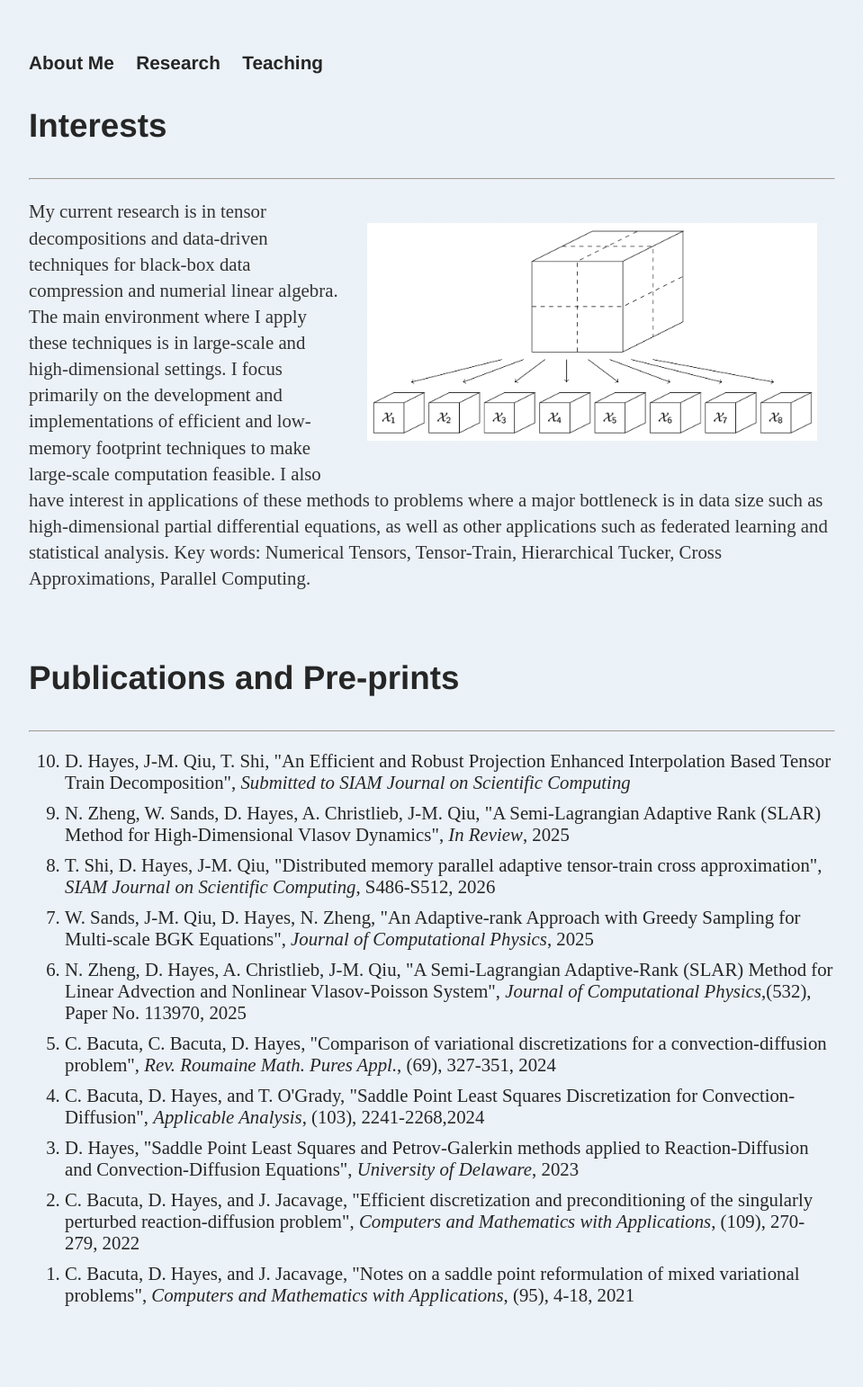
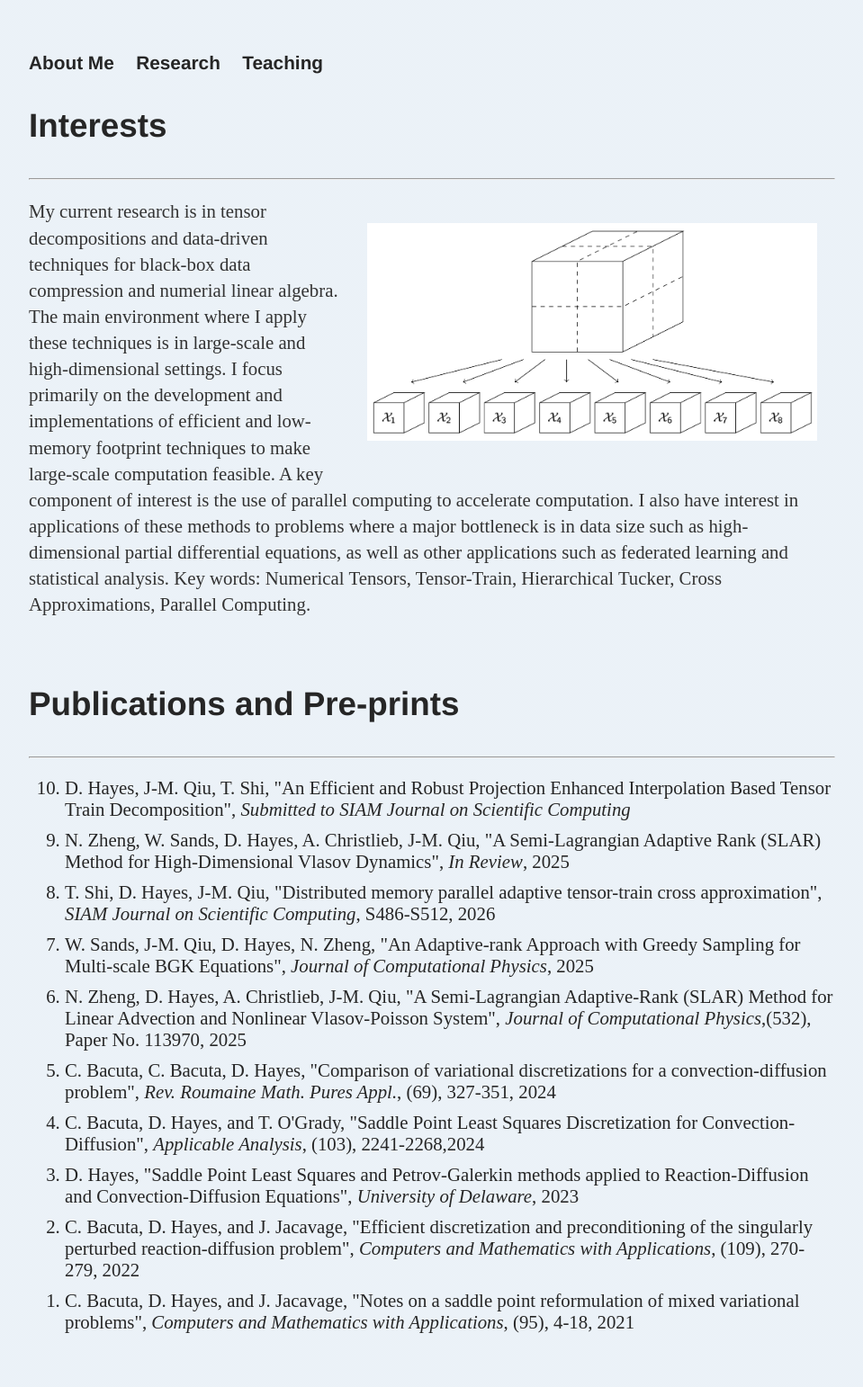
Before and after one commit to dhayes95/dhayes95.github.io, a Jekyll site: the page built from research/index.html, in a window 1280 px wide. Shown: the whole page at 90% size, without its empty margins (160-1119 px from the left). Built offline with Jekyll 4.4.1, drawn with Linux system fonts in a browser that asks for light colours; before the commit the page ends 1512 px from its top, so only the background shows below that.

Commit message:
Emphasize parallel computing in research description
Updated the research description to emphasize parallel computing.

```diff
--- a/research/index.html
+++ b/research/index.html
@@ -10,8 +10,9 @@ title: Research Interest
 			<p>
 				My current research is in tensor decompositions and data-driven techniques for black-box data compression and numerial linear algebra. The main environment where I apply these techniques
 				is in large-scale and high-dimensional settings. I focus primarily on the development and implementations of efficient and low-memory footprint techniques to make large-scale computation
-				feasible. I also have interest in applications of these methods to problems where a major bottleneck is in data size such as high-dimensional partial differential equations, as well as
-				other applications such as federated learning and statistical analysis. Key words: Numerical Tensors, Tensor-Train, Hierarchical Tucker, Cross Approximations, Parallel Computing.
+				feasible. A key component of interest is the use of parallel computing to accelerate computation. I also have interest in applications of these methods to problems where a major bottleneck
+				is in data size such as high-dimensional partial differential equations, as well as other applications such as federated learning and statistical analysis. Key words: Numerical Tensors,
+				Tensor-Train, Hierarchical Tucker, Cross Approximations, Parallel Computing.
 			</p>
 			<br>
 			<h3>Publications and Pre-prints</h3>
```
